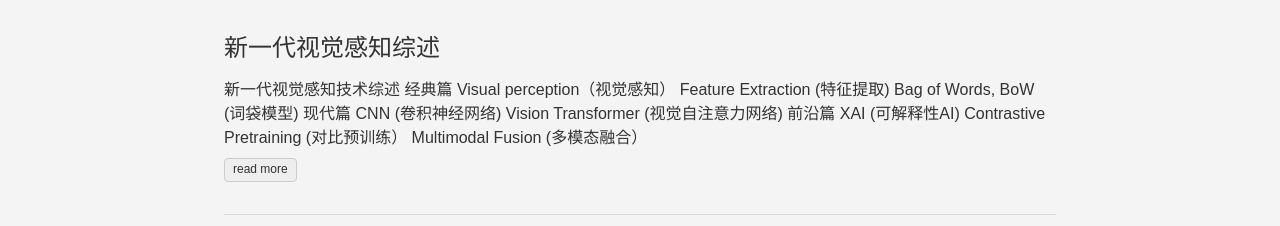
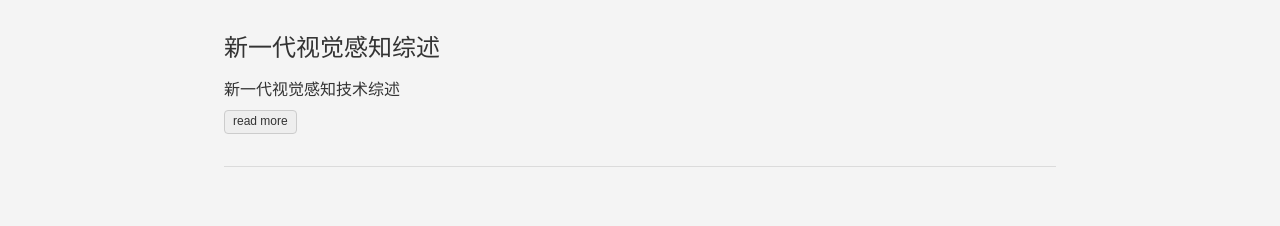
Before and after one commit to nibnahzuh/nibnahzuh.github.io, a plain HTML site: page index.html in a window 1280 px wide. Shown: the part 549-775 px from the top of the page. Drawn offline with Linux system fonts and the light colour scheme.

Commit message:
seven_commit

```diff
--- a/index.html
+++ b/index.html
@@ -124,7 +124,7 @@
             </a>
         </h1>
         <div class="f6 f5-l lh-copy nested-copy-line-height nested-links">
-          新一代视觉感知技术综述 经典篇 Visual perception（视觉感知） Feature Extraction (特征提取) Bag of Words, BoW (词袋模型) 现代篇 CNN (卷积神经网络) Vision Transformer (视觉自注意力网络) 前沿篇 XAI (可解释性AI) Contrastive Pretraining (对比预训练） Multimodal Fusion (多模态融合）
+          新一代视觉感知技术综述
         </div>
           <a href="/posts/%E6%96%B0%E4%B8%80%E4%BB%A3%E8%A7%86%E8%A7%89%E6%84%9F%E7%9F%A5%E7%BB%BC%E8%BF%B0/" class="ba b--moon-gray bg-light-gray br2 color-inherit dib f7 hover-bg-moon-gray link mt2 ph2 pv1">read more</a>
 
```
